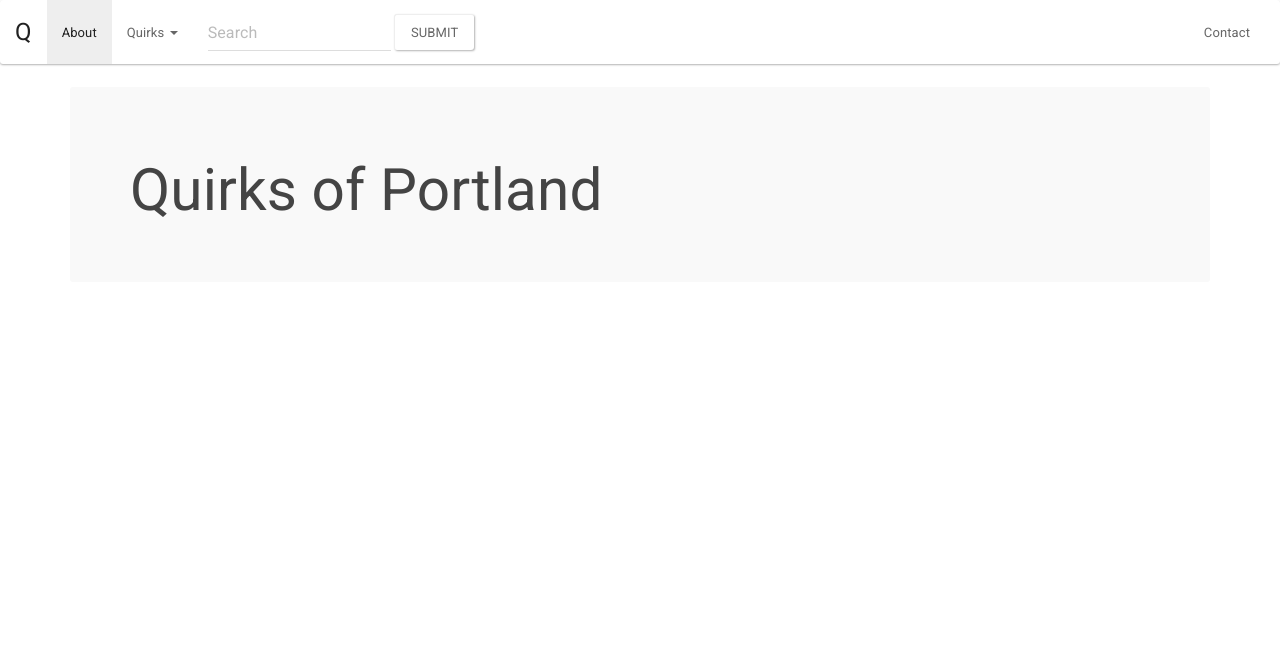
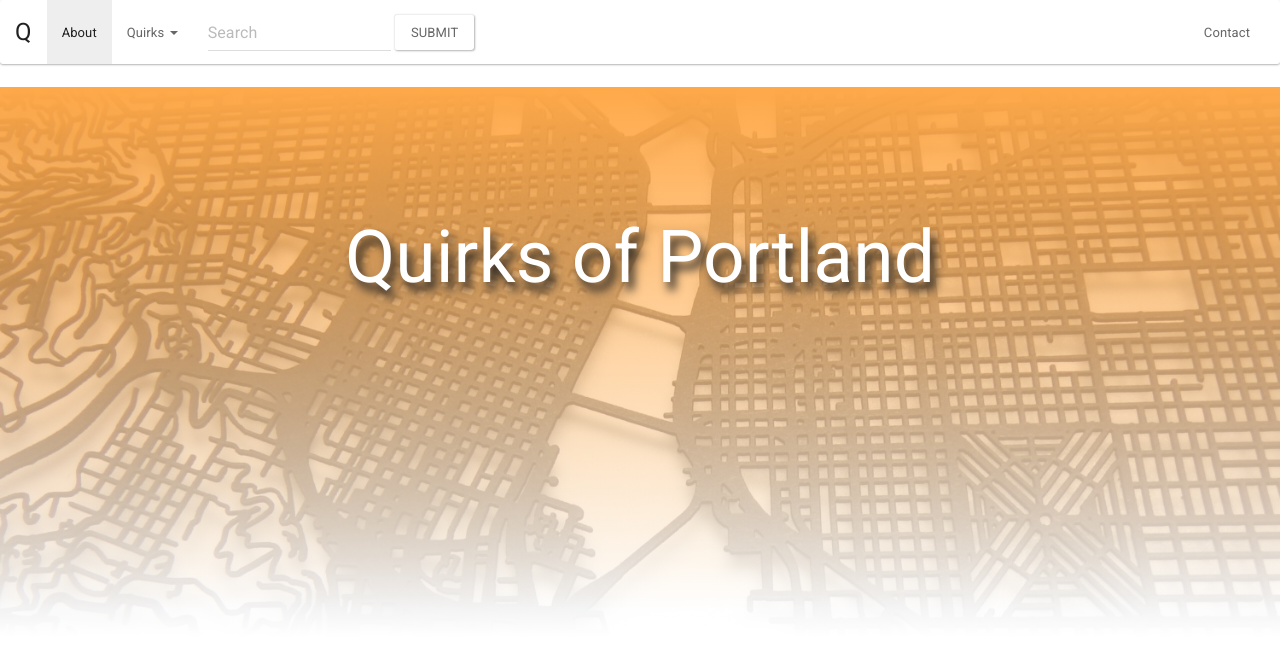
Before and after one commit to KameronJohnson/QuirksOfPortland-Angular, a plain HTML site: page index.html in a window 1280 px wide. Drawn offline with Linux system fonts and the light colour scheme.

Commit message:
add background image with styling

```diff
--- /dev/null
+++ b/css/styles.css
@@ -0,0 +1,17 @@
+.main-header {
+  padding-top: 100px;
+  height: 550px;
+  background: linear-gradient(#ffa949, transparent 95%),
+              linear-gradient(0deg, #fff, transparent),
+              #ffa949 url('../img/pdx.jpg') no-repeat center;
+  background-size: cover;
+}
+
+h1 {
+  font-size: 5.625em;
+  text-align: center;
+  color: rgba(255, 255, 255, 1);
+  font-weight: normal;
+  line-height: 1.3;
+  text-shadow: 5px 8px 10px #222;
+}
--- a/index.html
+++ b/index.html
@@ -4,7 +4,9 @@
     <meta charset="utf-8">
     <title>Quirks of Portland</title>
       <link rel="stylesheet" href="css/bootstrap-paper.css">
+      <link rel="stylesheet" href="css/styles.css">
       <script src="lib/angular.js"</script>
+      <script src="app.js"</script>
       <script src="app.js"</script>
       <script src="controllers/QuirksController.js"></script>
   </head>
@@ -53,12 +55,9 @@
         </div>
       </nav>
     </header>
-  <div class="container">
-    <div class="jumbotron">
+    <div class="main-header">
       <h1>Quirks of Portland</h1>
     </div>
-  </div>
-
   </body>
 
 </html>
```
Also changed, not shown: img/pdx.jpg (added).
